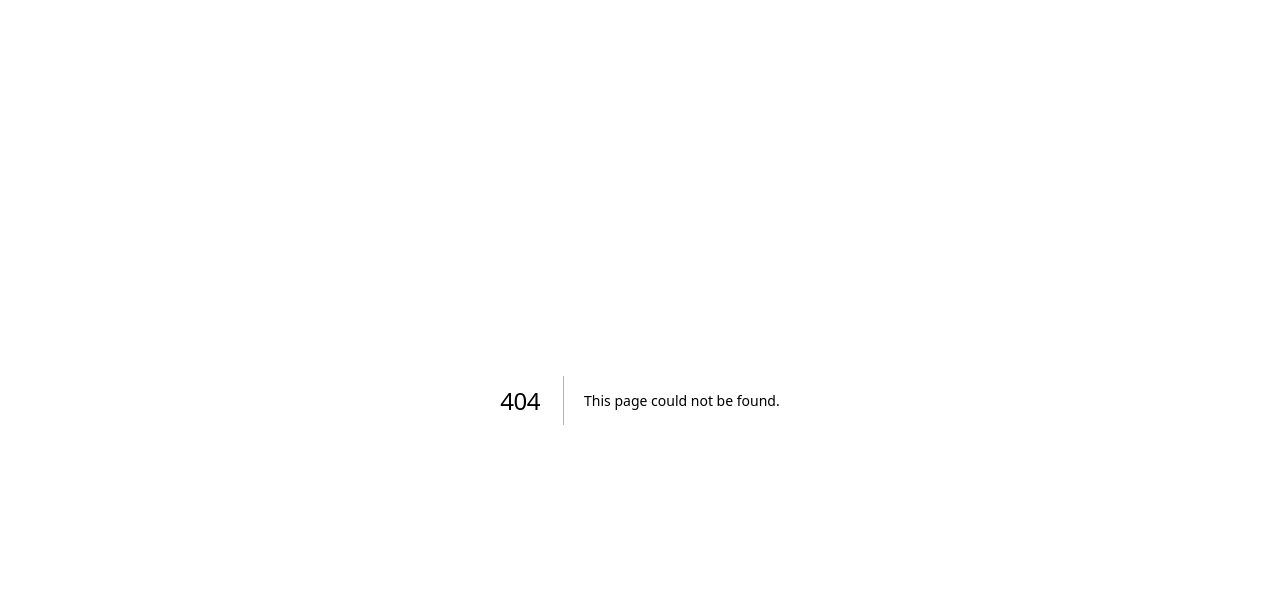
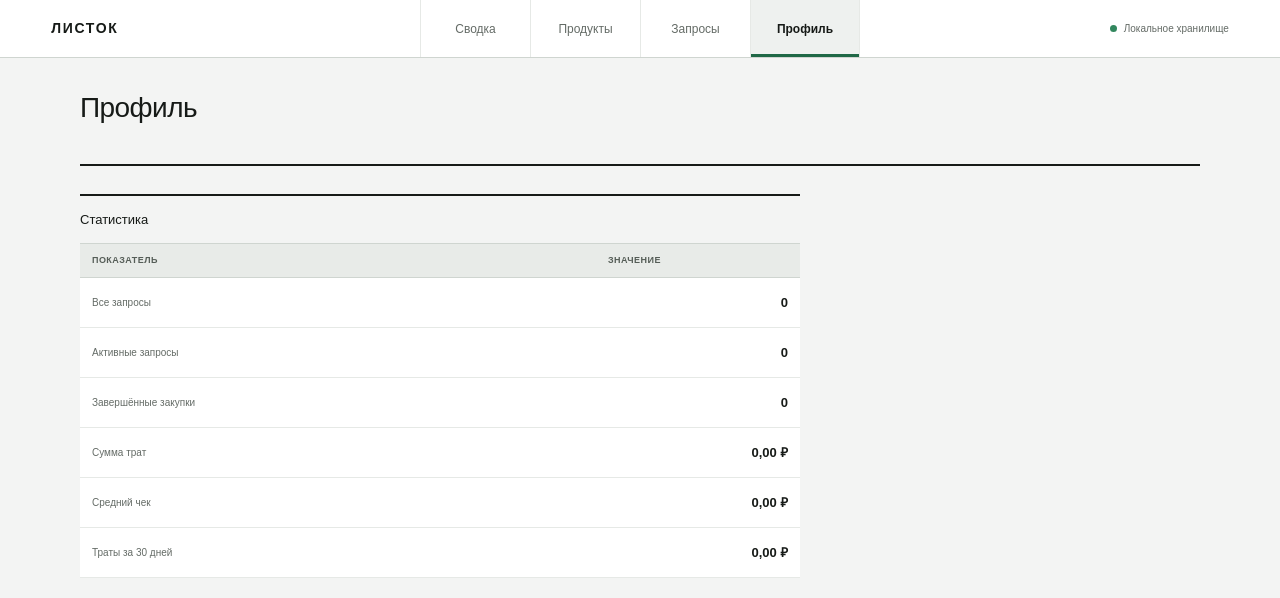
Before and after one commit to New-prg/cookish, a Next.js app: page /profile in a window 1280 px wide. Before the commit this address had no page. Shown: the top 598 px of the page. Built offline with nearby package versions, Linux system fonts and the light colour scheme.

Commit message:
Add procurement profile statistics

```diff
--- a/app/components/app-shell.tsx
+++ b/app/components/app-shell.tsx
@@ -11,7 +11,13 @@ export function AppShell({ title, subtitle, action, children }: {
   children: ReactNode;
 }) {
   const pathname = usePathname();
-  const section = pathname.startsWith("/products") ? "products" : pathname.startsWith("/requests") ? "requests" : "home";
+  const section = pathname.startsWith("/products")
+    ? "products"
+    : pathname.startsWith("/requests")
+      ? "requests"
+      : pathname.startsWith("/profile")
+        ? "profile"
+        : "home";
 
   return (
     <main>
@@ -21,6 +27,7 @@ export function AppShell({ title, subtitle, action, children }: {
           <Link className={section === "home" ? "active" : ""} href="/">Сводка</Link>
           <Link className={section === "products" ? "active" : ""} href="/products">Продукты</Link>
           <Link className={section === "requests" ? "active" : ""} href="/requests">Запросы</Link>
+          <Link className={section === "profile" ? "active" : ""} href="/profile">Профиль</Link>
         </nav>
         <span className="system-state"><i /> Локальное хранилище</span>
       </header>
@@ -36,8 +43,8 @@ export function AppShell({ title, subtitle, action, children }: {
       <nav className="mobile-nav" aria-label="Мобильная навигация">
         <Link className={section === "home" ? "active" : ""} href="/">Сводка</Link>
         <Link className={section === "products" ? "active" : ""} href="/products">Продукты</Link>
-        <Link className={section === "requests" && pathname !== "/requests/new" ? "active" : ""} href="/requests">Запросы</Link>
-        <Link className={pathname === "/requests/new" ? "active" : ""} href="/requests/new">Создать</Link>
+        <Link className={section === "requests" ? "active" : ""} href="/requests">Запросы</Link>
+        <Link className={section === "profile" ? "active" : ""} href="/profile">Профиль</Link>
       </nav>
     </main>
   );
--- a/app/globals.css
+++ b/app/globals.css
@@ -104,6 +104,9 @@ input:focus, select:focus { border: 2px solid var(--green); }
 .input-unit { display: grid; grid-template-columns: 1fr 28px; gap: 5px; align-items: center; }
 .input-unit em { color: var(--muted); font-size: 9px; font-style: normal; }
 .purchase-result-table .table-header, .purchase-result-table .table-row { grid-template-columns: 1.4fr 160px 140px; gap: 16px; }
+.profile-registry { max-width: 720px; }
+.profile-table .table-header, .profile-table .table-row { grid-template-columns: 1fr 180px; gap: 20px; }
+.profile-table .table-row strong { text-align: right; font-size: 13px; }
 .total-row { min-height: 58px; padding: 0 12px; display: flex; align-items: center; justify-content: flex-end; gap: 40px; border-bottom: 1px solid var(--line); background: var(--surface); }
 .total-row span { font-size: 11px; }.total-row strong { font-size: 17px; }
 .loading-line { height: 2px; background: var(--green); animation: load 1s infinite alternate; }
@@ -155,6 +158,8 @@ input:focus, select:focus { border: 2px solid var(--green); }
   .purchase-entry-table .table-row > span:nth-child(2) { grid-column: 1 / -1; }
   .purchase-result-table .table-row { grid-template-columns: 1fr auto; gap: 5px; padding: 10px 8px; }
   .purchase-result-table .table-row > span:nth-child(2) { grid-column: 1; }.purchase-result-table .table-row > span:last-child { grid-column: 2; grid-row: 1 / 3; }
+  .profile-table .table-header { display: grid; }
+  .profile-table .table-row { min-height: 48px; grid-template-columns: 1fr auto; padding: 8px; }
   .mobile-nav {
     height: calc(54px + env(safe-area-inset-bottom));
     padding-bottom: env(safe-area-inset-bottom);
--- /dev/null
+++ b/app/profile/page.tsx
@@ -0,0 +1,37 @@
+"use client";
+
+import { AppShell } from "../components/app-shell";
+import { money, useListokStore } from "../store";
+
+export default function ProfilePage() {
+  const { data, ready } = useListokStore();
+  const active = data.requests.filter((request) => request.status === "open");
+  const completed = data.requests.filter((request) => request.status === "done");
+  const purchases = completed.filter((request) => request.purchases?.length);
+  const totalSpent = purchases.reduce(
+    (sum, request) => sum + (request.purchases?.reduce((value, item) => value + item.price, 0) ?? 0),
+    0,
+  );
+  const averageReceipt = purchases.length ? totalSpent / purchases.length : 0;
+  const monthStart = Date.now() - 30 * 24 * 60 * 60 * 1000;
+  const spentLast30Days = purchases
+    .filter((request) => !request.createdAtIso || new Date(request.createdAtIso).getTime() >= monthStart)
+    .reduce((sum, request) => sum + (request.purchases?.reduce((value, item) => value + item.price, 0) ?? 0), 0);
+
+  return (
+    <AppShell title="Профиль">
+      <section className="registry profile-registry">
+        <header><h2>Статистика</h2></header>
+        <div className="profile-table">
+          <div className="table-header"><span>Показатель</span><span>Значение</span></div>
+          <div className="table-row"><span>Все запросы</span><strong>{ready ? data.requests.length : "—"}</strong></div>
+          <div className="table-row"><span>Активные запросы</span><strong>{ready ? active.length : "—"}</strong></div>
+          <div className="table-row"><span>Завершённые закупки</span><strong>{ready ? completed.length : "—"}</strong></div>
+          <div className="table-row"><span>Сумма трат</span><strong>{ready ? money(totalSpent) : "—"}</strong></div>
+          <div className="table-row"><span>Средний чек</span><strong>{ready ? money(averageReceipt) : "—"}</strong></div>
+          <div className="table-row"><span>Траты за 30 дней</span><strong>{ready ? money(spentLast30Days) : "—"}</strong></div>
+        </div>
+      </section>
+    </AppShell>
+  );
+}
```
